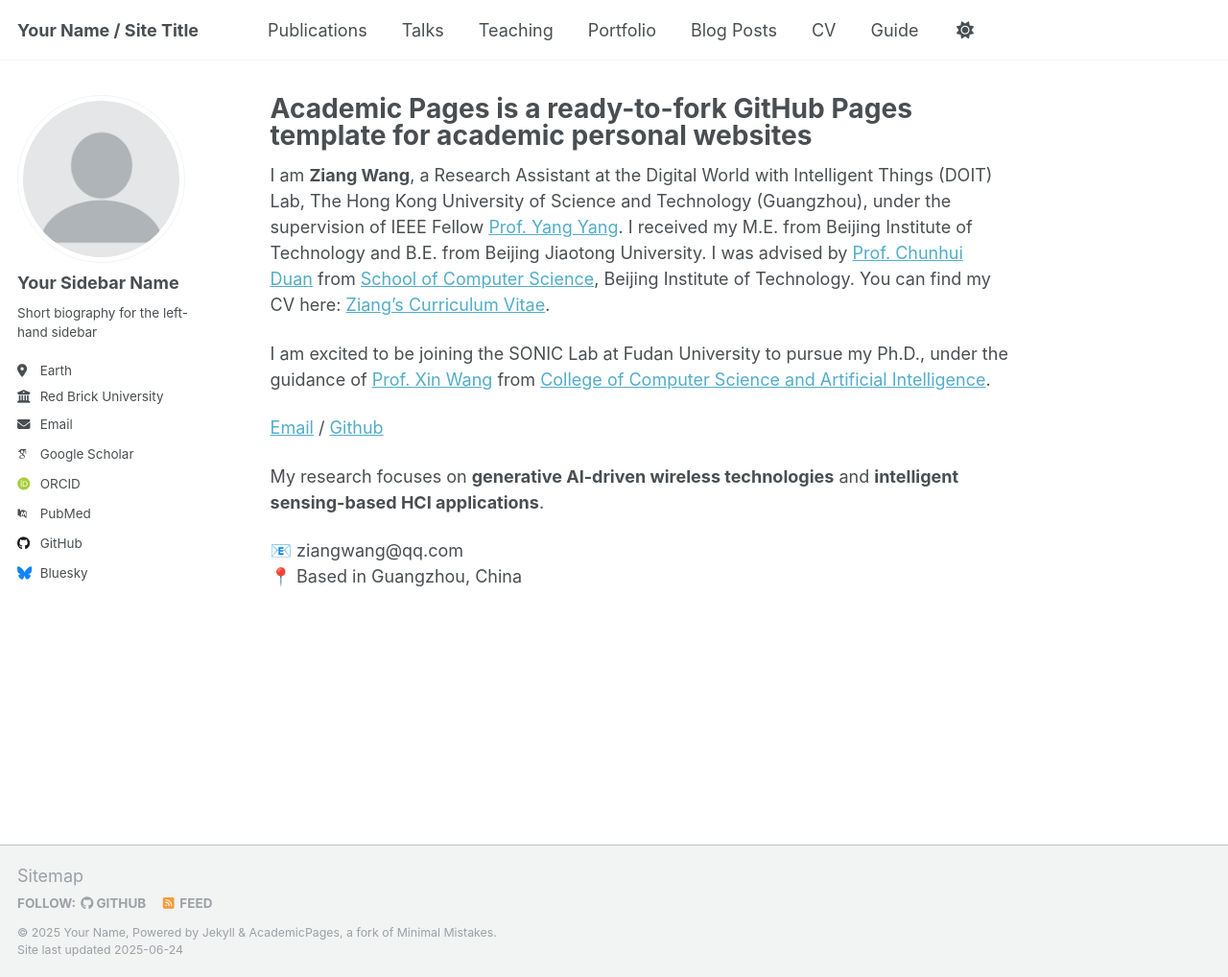
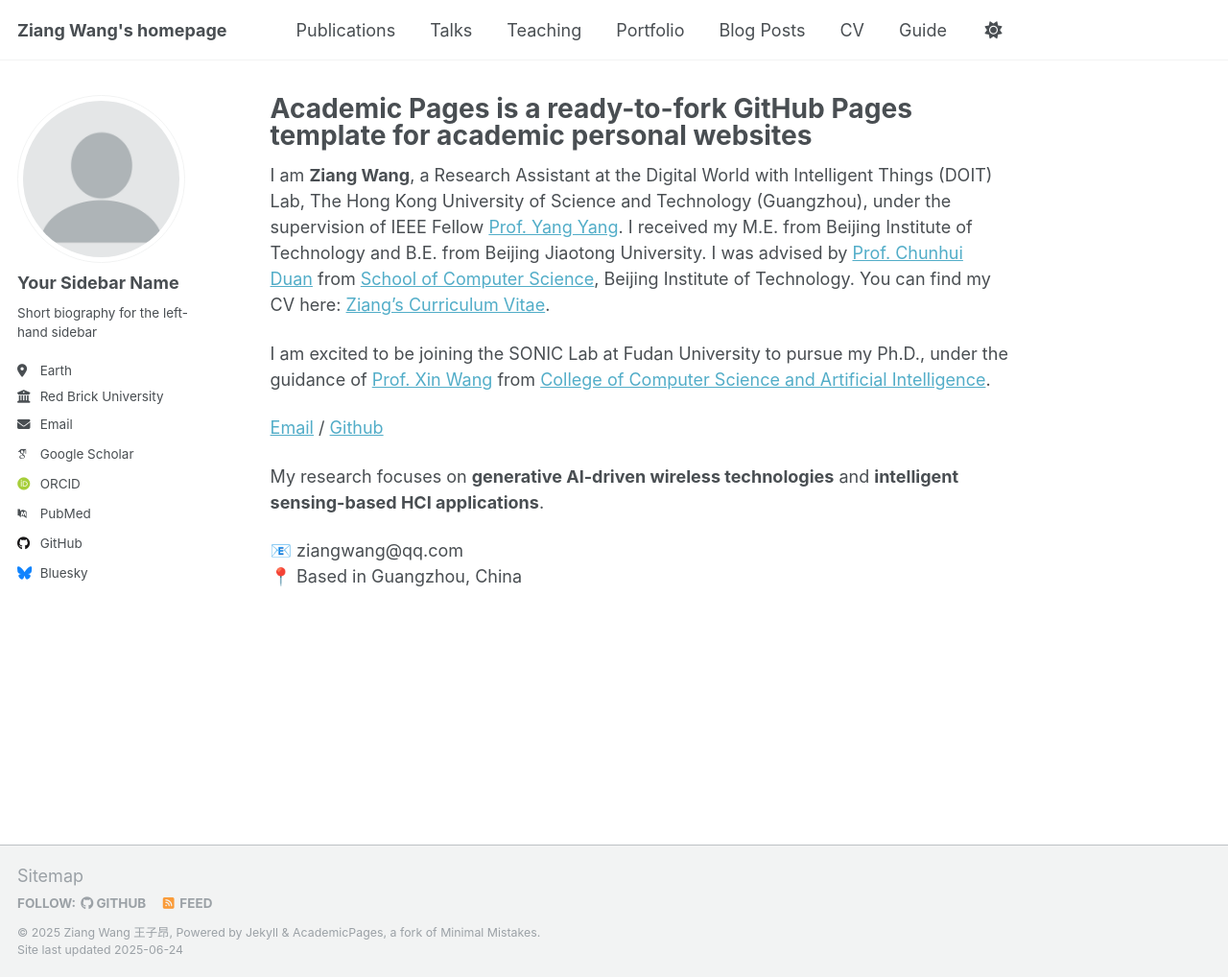
Before and after one commit to oscarWlde/oscarWlde.github.io, a Jekyll site: the page built from _pages/about.md, in a window 1280 px wide and 1018 px high. Shown: the whole window at 96% size. Built offline with Jekyll 4.4.1, drawn with Linux system fonts in a browser that asks for light colours; some web fonts are replaced.

Commit message:
Update _config.yml

```diff
--- a/_config.yml
+++ b/_config.yml
@@ -9,9 +9,9 @@
 # Basic Site Settings
 locale                   : "en-US"
 site_theme               : "default"
-title                    : "Your Name / Site Title"
+title                    : "Ziang Wang's homepage"
 title_separator          : "-"
-name                     : &name "Your Name"
+name                     : &name "Ziang Wang 王子昂"
 description              : &description "personal description"
 url                      : https://academicpages.github.io # the base hostname & protocol for your site e.g. "https://[your GitHub username].github.io" or if you already have some other page hosted on Github then use "https://[your GitHub username].github.io/[Your Repo Name]"
 baseurl                  : "" # the subpath of your site, e.g. "/blog"
```
